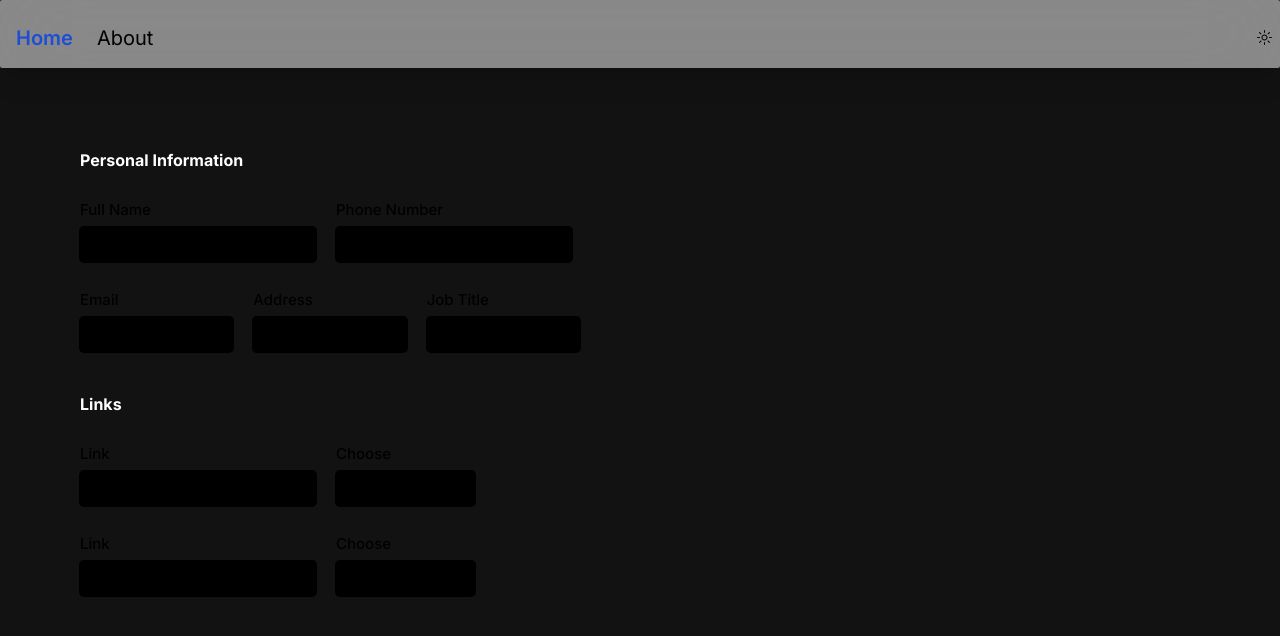
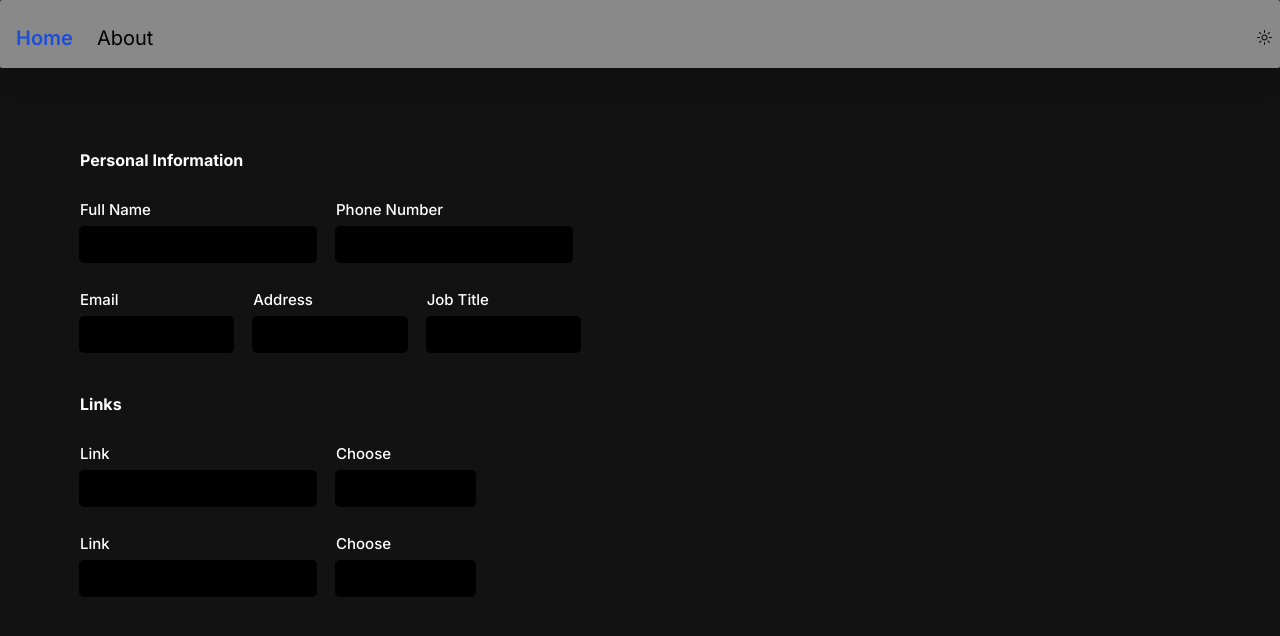
Before and after one commit to ssarkar551/resume-builder, a Next.js app: page / in a window 1280 px wide. Shown: the top 636 px of the page. Built offline with nearby package versions, Linux system fonts and the light colour scheme.

Commit message:
fix:color mismatch

```diff
--- a/src/components/Form.tsx
+++ b/src/components/Form.tsx
@@ -9,7 +9,7 @@ const FormDemo = () => (
       <div className="flex flex-row items-start justify-start w-full mb-[10px] space-x-5">
         <Form.Field className="grid mb-[10px]" name="fullname">
           <div className="flex items-baseline justify-between">
-            <Form.Label className="text-[15px] font-medium leading-[35px] dark:text-white text-black">
+            <Form.Label className="text-[15px] font-medium leading-[35px]">
               Full Name
             </Form.Label>
             <Form.Message
@@ -29,7 +29,7 @@ const FormDemo = () => (
         </Form.Field>
         <Form.Field className="grid mb-[10px]" name="phone">
           <div className="flex items-baseline justify-between">
-            <Form.Label className="text-[15px] font-medium leading-[35px] dark:text-white text-black">
+            <Form.Label className="text-[15px] font-medium leading-[35px] ">
               Phone Number
             </Form.Label>
             <Form.Message
@@ -51,7 +51,7 @@ const FormDemo = () => (
       <div className="flex flex-row items-center justify-center w-full mb-[10px] space-x-5">
         <Form.Field className="grid mb-[10px]" name="email">
           <div className="flex items-baseline justify-between">
-            <Form.Label className="text-[15px] font-medium leading-[35px] dark:text-white text-black">
+            <Form.Label className="text-[15px] font-medium leading-[35px]">
               Email
             </Form.Label>
             <Form.Message
@@ -71,7 +71,7 @@ const FormDemo = () => (
         </Form.Field>
         <Form.Field className="grid mb-[10px]" name="address">
           <div className="flex items-baseline justify-between">
-            <Form.Label className="text-[15px] font-medium leading-[35px] dark:text-white text-black">
+            <Form.Label className="text-[15px] font-medium leading-[35px] ">
               Address
             </Form.Label>
             <Form.Message
@@ -91,7 +91,7 @@ const FormDemo = () => (
         </Form.Field>
         <Form.Field className="grid mb-[10px]" name="jobtitle">
           <div className="flex items-baseline justify-between">
-            <Form.Label className="text-[15px] font-medium leading-[35px] dark:text-white text-black">
+            <Form.Label className="text-[15px] font-medium leading-[35px]">
               Job Title
             </Form.Label>
             <Form.Message
@@ -115,7 +115,7 @@ const FormDemo = () => (
     <div className="flex flex-row items-start justify-start w-full mb-[10px] space-x-5">
       <Form.Field className="grid mb-[10px]" name="link1">
         <div className="flex items-baseline justify-between">
-          <Form.Label className="text-[15px] font-medium leading-[35px] dark:text-white text-black">
+          <Form.Label className="text-[15px] font-medium leading-[35px] d">
             Link
           </Form.Label>
         </div>
@@ -128,7 +128,7 @@ const FormDemo = () => (
         </Form.Control>
       </Form.Field>
       <Form.Field name="country">
-        <Form.Label className="text-[15px] font-medium leading-[35px] dark:text-white text-black">Choose </Form.Label>
+        <Form.Label className="text-[15px] font-medium leading-[35px] ">Choose </Form.Label>
         <Form.Control asChild>
           <select className="box-border w-full bg-black dark:bg-white shadow-black inline-flex h-[35px] appearance-none items-center justify-center rounded-[4px] px-[10px] text-[15px] leading-none text-black shadow-[0_0_0_1px] outline-none hover:shadow-[0_0_0_1px_black] focus:shadow-[0_0_0_2px_black] selection:color-white selection:bg-blackA6">
             <option value="github">Github</option>
@@ -142,7 +142,7 @@ const FormDemo = () => (
     <div className="flex flex-row items-start justify-start w-full mb-[10px] space-x-5">
       <Form.Field className="grid mb-[10px]" name="link1">
         <div className="flex items-baseline justify-between">
-          <Form.Label className="text-[15px] font-medium leading-[35px] dark:text-white text-black">
+          <Form.Label className="text-[15px] font-medium leading-[35px] ">
             Link
           </Form.Label>
         </div>
@@ -155,7 +155,7 @@ const FormDemo = () => (
         </Form.Control>
       </Form.Field>
       <Form.Field name="country">
-        <Form.Label className="text-[15px] font-medium leading-[35px] dark:text-white text-black">Choose </Form.Label>
+        <Form.Label className="text-[15px] font-medium leading-[35px]">Choose </Form.Label>
         <Form.Control asChild>
           <select className="box-border w-full bg-black dark:bg-white shadow-black inline-flex h-[35px] appearance-none items-center justify-center rounded-[4px] px-[10px] text-[15px] leading-none text-black shadow-[0_0_0_1px] outline-none hover:shadow-[0_0_0_1px_black] focus:shadow-[0_0_0_2px_black] selection:color-white selection:bg-blackA6">
             <option value="github">Github</option>
```
